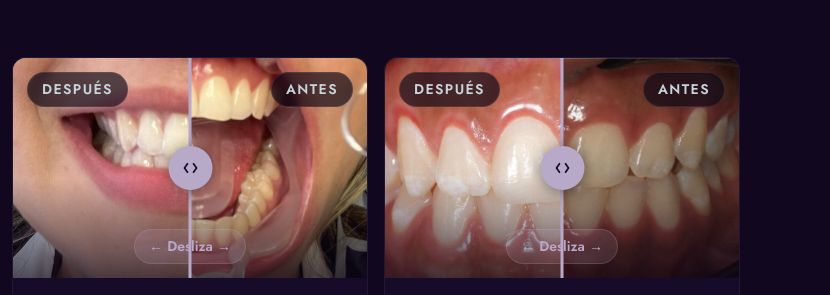
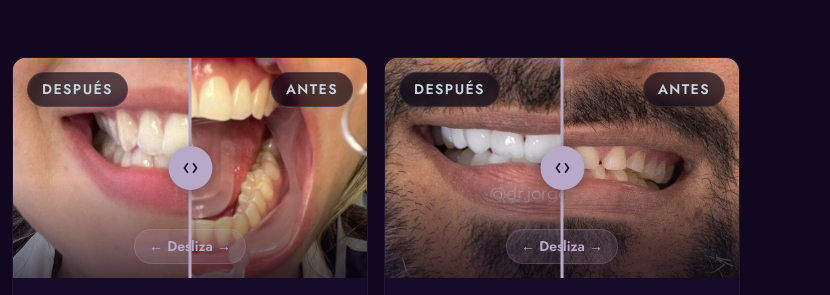
Before and after one commit to alwarss/Dentistica, a plain HTML site: page index.html in a window 1280 px wide. Shown: the part 2303-2598 px from the top of the page, 450-1280 px from the left. Drawn offline with nearby package versions, Linux system fonts and the light colour scheme.

Commit message:
fixing imgs

```diff
--- a/index.html
+++ b/index.html
@@ -208,8 +208,8 @@
         <div class="ba-card">
           <div class="ba-card-visual">
             <div class="ba-wrap">
-              <img class="ba-img ba-img-before" src="caso 2 blanqueamiento y recort (1).jpeg" alt="Después">
-              <img class="ba-img ba-img-after"  src="caso 2 blanqueamiento y recort (2).jpeg"  alt="Antes">
+              <img class="ba-img ba-img-before" src="diseño disilicato (1) (1).jpeg" alt="Después">
+              <img class="ba-img ba-img-after"  src="diseño disilicato (1) (2) - copia.jpeg"  alt="Antes">
               <div class="ba-fade"></div>
               <span class="ba-lbl ba-lbl-b">Después</span>
               <span class="ba-lbl ba-lbl-a">Antes</span>
```
